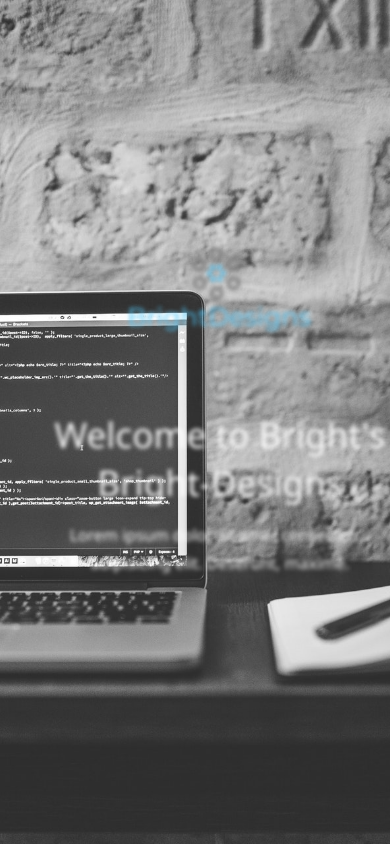
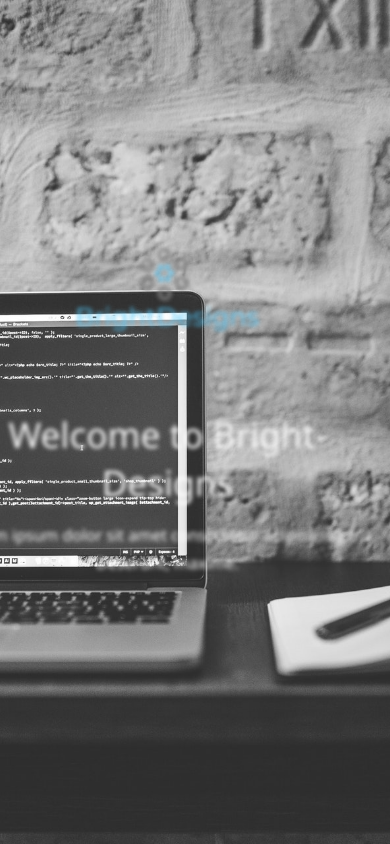
Before and after one commit to Redux23/Elegant-Blur-UI, a plain HTML site: page index.html in a window 390 px wide. Shown: the top 844 px of the page. Drawn offline with Linux system fonts and the light colour scheme.

Commit message:
Changed the logo position

```diff
--- a/css/style.css
+++ b/css/style.css
@@ -35,7 +35,7 @@
 top: 10%;
 left: 50%;
 margin-top: 105px;
-margin-left: -145px;
+margin-left: -250px;
 width: 300;
 height: 350px;
 text-align: center;
@@ -97,3 +97,11 @@
     margin: 0;
 
 }
+
+
+/* Small Screens  */
+@media(max-width: 560px){
+    .showcase::after {
+        height: 50;
+    }
+}
--- a/index.html
+++ b/index.html
@@ -17,7 +17,7 @@
         <div class="content">
             <img src="/imgs/logo.png" alt="Bright-Designs Logo">
             <div class="title">
-                Welcome to Bright's Bright-Designs
+                Welcome to Bright-Designs
             </div>
             <div class="text">
                 Lorem ipsum dolor sit amet consectetur
```
